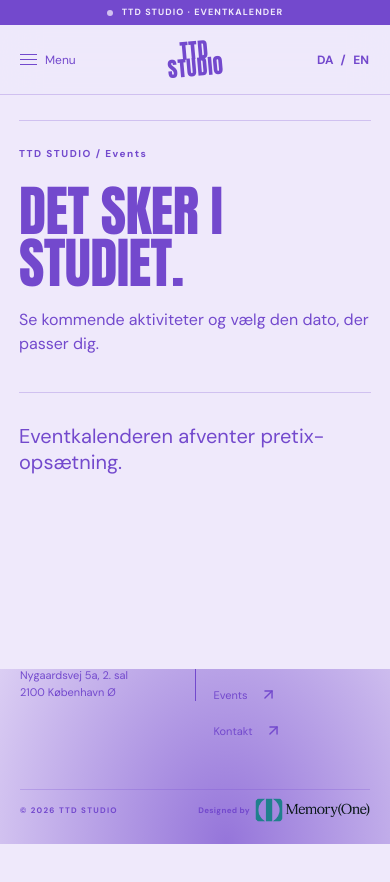
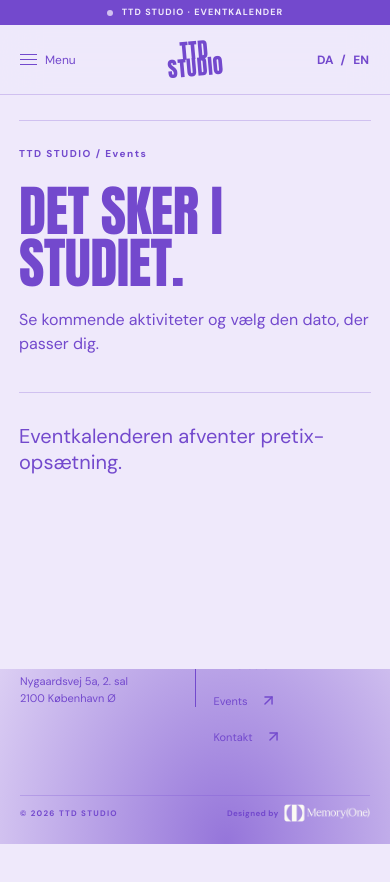
Before and after one commit to M3G4W4TT5/dd-website, a Next.js app in the folder apps/booking/: page /events in a window 390 px wide. Shown: the top 882 px of the page. Built offline with nearby package versions, Linux system fonts and the light colour scheme.

Commit message:
Use one-colour footer logo at smaller size

```diff
--- a/apps/booking/src/app/art-direction.css
+++ b/apps/booking/src/app/art-direction.css
@@ -354,7 +354,7 @@ body:has(.contact-main) .image-frame { --shadow-color: #f7c5b9; }
 .footer-details address { min-width: 215px; margin: 0; border-right: 1px solid currentColor; padding: 0 36px 0 0; font-size: 13px; font-style: normal; line-height: 1.55; }
 .footer-bottom { align-items: center; }
 .footer-credit { display: inline-flex; align-items: center; gap: 9px; flex: none; white-space: nowrap; letter-spacing: .04em; }
-.footer-credit img { display: block; width: auto; height: 28px; }
+.footer-credit img { display: block; width: auto; height: 21px; }
 
 @media (max-width: 820px) {
   .footer-details { align-self: flex-end; }
@@ -376,5 +376,5 @@ body:has(.contact-main) .image-frame { --shadow-color: #f7c5b9; }
   .footer-details .footer-links a { font-size: 11px; }
   .footer-bottom { flex-direction: row; gap: 12px; }
   .footer-credit { gap: 5px; font-size: 8px; }
-  .footer-credit img { height: 24px; }
+  .footer-credit img { height: 18px; }
 }
--- a/apps/booking/src/components/SiteFooter.tsx
+++ b/apps/booking/src/components/SiteFooter.tsx
@@ -13,7 +13,7 @@ export function SiteFooter({ links }: { links: FooterLink[] }) {
           <div className="footer-links">{links.map(({ href, label }) => <a href={href} key={href}>{label}<ArrowUpRight size={17} /></a>)}</div>
         </div>
       </div>
-      <div className="footer-bottom"><span>© {new Date().getFullYear()} TTD STUDIO</span><a className="footer-credit" href="https://memoryone.eu" aria-label="Designed by Memory(One)"><span>Designed by</span><img src="/branding/memory-one-full-colour-light-cropped.webp" alt="Memory(One)" width="1534" height="320" /></a></div>
+      <div className="footer-bottom"><span>© {new Date().getFullYear()} TTD STUDIO</span><a className="footer-credit" href="https://memoryone.eu" aria-label="Designed by Memory(One)"><span>Designed by</span><img src="/branding/memory-one-one-colour-dark-cropped.png" alt="Memory(One)" width="1534" height="320" /></a></div>
     </footer>
   </>;
 }
```
Also changed, not shown: apps/booking/public/branding/memory-one-full-colour-light-cropped.webp (deleted), apps/booking/public/branding/memory-one-one-colour-dark-cropped.png (added).
